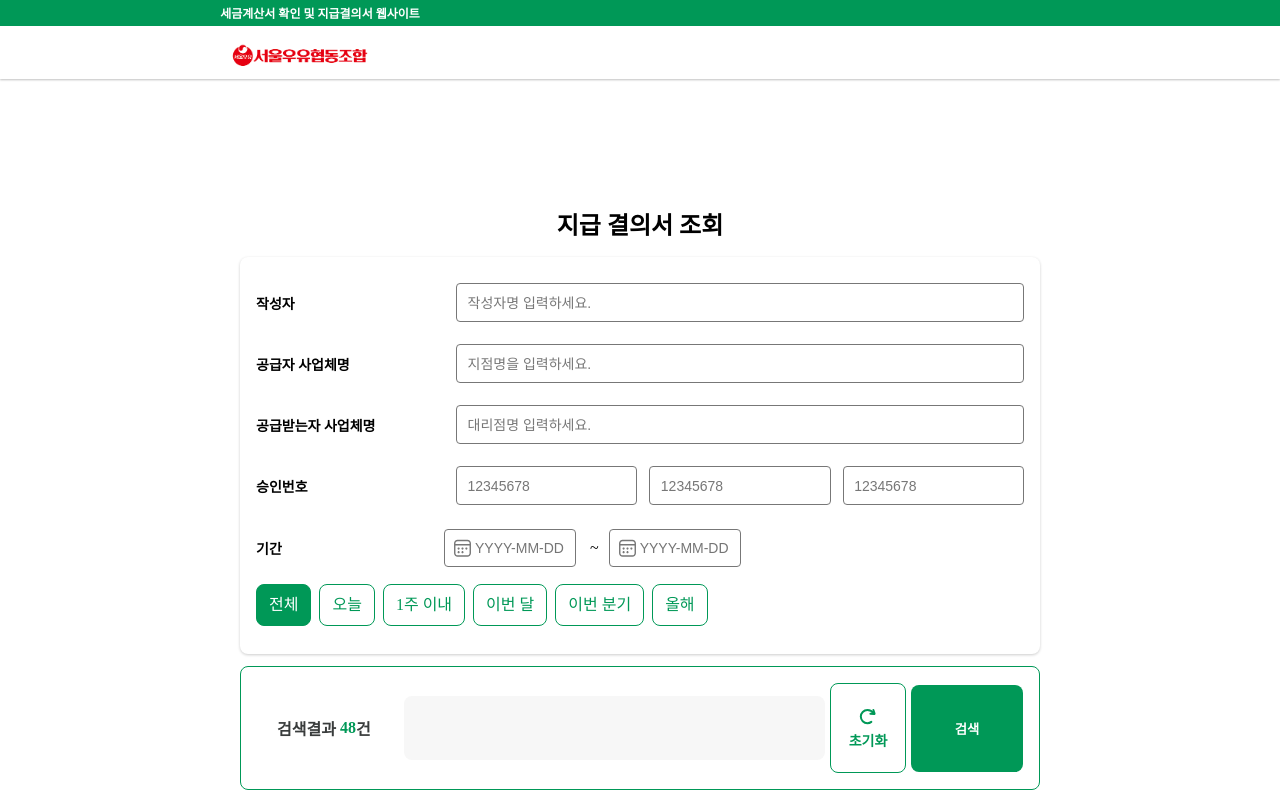
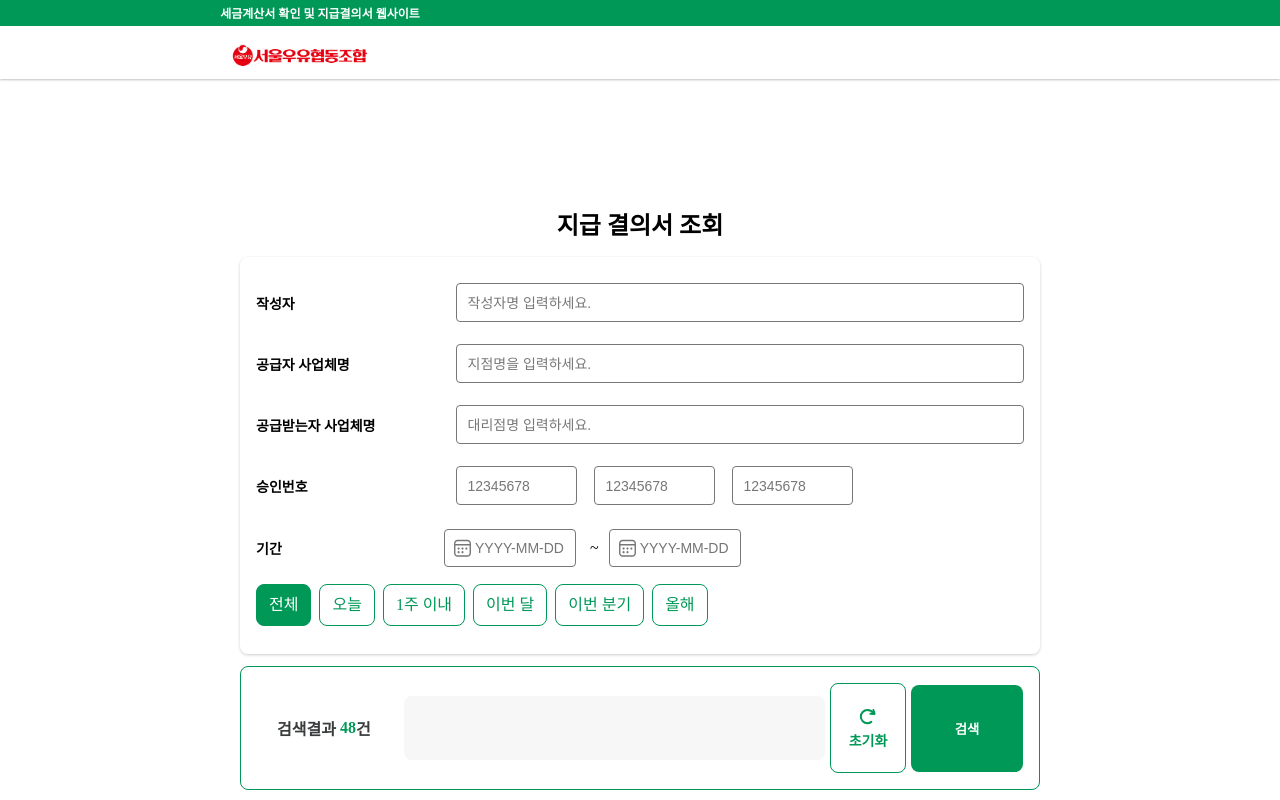
Before and after one commit to KUSITMS-31th-Seoul-Milk-team2/frontend, a React (Vite) app: page /search in a window 1280 px wide. Shown: the top 800 px of the page. Built offline with nearby package versions, Linux system fonts and the light colour scheme.

Commit message:
feat : cancel 버튼 만들기

```diff
--- a/src/components/Search/SearchComponent.tsx
+++ b/src/components/Search/SearchComponent.tsx
@@ -5,24 +5,32 @@ import "react-datepicker/dist/react-datepicker.css";
 import { startOfMonth, startOfQuarter, startOfYear, subWeeks } from "date-fns";
 import calendar from "@assets/icons/calendar.svg";
 import resetIcon from "@assets/icons/reset.svg";
+import cancelIcon from "@assets/icons/cancel.svg";
 
 const SearchComponent: React.FC = () => {
   const [filters, setFilters] = useState({
     writer: "",
     supplier: "",
     recipient: "",
-    approvalNumber: "",
+    approvalNumber1: "",
+    approvalNumber2: "",
+    approvalNumber3: "",
     startDate: null as Date | null,
     endDate: null as Date | null,
   });
+
   const [selectedFilter, setSelectedFilter] = useState<string | null>("전체");
   const [filterTags, setFilterTags] = useState<string[]>([]);
   const handleChange = (e: React.ChangeEvent<HTMLInputElement>) => {
-    setFilters({
-      ...filters,
-      [e.target.name]: e.target.value,
-    });
+    const { name, value } = e.target;
+    const filteredValue = value.replace(/\D/g, "").slice(0, 8);
+    setFilters((prevFilters) => ({
+      ...prevFilters,
+      [name]: filteredValue,
+    }));
   };
+
+
   const handleKeyDown = (e: React.KeyboardEvent<HTMLInputElement>, field: string) => {
     const value = filters[field as keyof typeof filters];
     if (e.nativeEvent.isComposing) return;
@@ -34,6 +42,24 @@ const SearchComponent: React.FC = () => {
       setFilters({ ...filters, [field]: "" });
     }
   };
+  const handleApprovalKeyDown = (e: React.KeyboardEvent<HTMLInputElement>) => {
+    if (e.nativeEvent.isComposing) return;
+    if (e.key === "Enter") {
+      const fullApprovalNumber = getFullApprovalNumber();
+      if (fullApprovalNumber.replace(/-/g, "").length === 24) {
+        if (!filterTags.includes(fullApprovalNumber)) {
+          setFilterTags((prevTags) => [...prevTags, fullApprovalNumber]);
+        }
+        setFilters({
+          ...filters,
+          approvalNumber1: "",
+          approvalNumber2: "",
+          approvalNumber3: "",
+        });
+      }
+    }
+  };
+
 
 const handleFilterClick = (filter: string) => {
     setSelectedFilter(filter);
@@ -79,13 +105,27 @@ const handleFilterClick = (filter: string) => {
       writer: "",
       supplier: "",
       recipient: "",
-      approvalNumber: "",
+      approvalNumber1: "",
+      approvalNumber2: "",
+      approvalNumber3: "",
       startDate: null,
       endDate: null,
     });
     setFilterTags([]);
     setSelectedFilter("전체");
   };
+  const handleClearField = (field: keyof typeof filters) => {
+    setFilters((prevFilters) => ({
+      ...prevFilters,
+      [field]: "",
+    }));
+  };
+  const getFullApprovalNumber = () => {
+    return `${filters.approvalNumber1}-${filters.approvalNumber2}-${filters.approvalNumber3}`;
+  };
+
+
+
   return (
     <SearchContainer>
       <GlobalStyles />
@@ -100,6 +140,9 @@ const handleFilterClick = (filter: string) => {
     onChange={handleChange}
     onKeyDown={(e) => handleKeyDown(e, "writer")}
   />
+    {filters.writer && (
+    <ClearIcon src={cancelIcon} alt="Clear" onClick={() => handleClearField("writer")} />
+    )}
     </InputContainer>
     <InputContainer>
   <Label>공급자 사업체명</Label>
@@ -111,6 +154,9 @@ const handleFilterClick = (filter: string) => {
     onChange={handleChange}
     onKeyDown={(e) => handleKeyDown(e, "supplier")}
   />
+  {filters.supplier && (
+    <ClearIcon src={cancelIcon} alt="Clear" onClick={() => handleClearField("supplier")} />
+  )}
 </InputContainer>
 <InputContainer>
   <Label>공급받는자 사업체명</Label>
@@ -122,35 +168,60 @@ const handleFilterClick = (filter: string) => {
     onChange={handleChange}
     onKeyDown={(e) => handleKeyDown(e, "recipient")}
   />
+  {filters.recipient && (
+    <ClearIcon src={cancelIcon} alt="Clear" onClick={() => handleClearField("recipient")} />
+  )}
 </InputContainer>
 <InputContainer>
   <Label>승인번호</Label>
-          <Input
+
+  <InputWrapper>
+    <InputApproval
       type="text"
-            name="approvalNumber"
+      name="approvalNumber1"
       placeholder="12345678"
-            value={filters.approvalNumber}
+      value={filters.approvalNumber1}
       onChange={handleChange}
-            onKeyDown={(e) => handleKeyDown(e, "approvalNumber")}
+      onKeyDown={handleApprovalKeyDown}
+      maxLength={8}
     />
-          <Input
+  </InputWrapper>
+
+  <InputWrapper>
+    <InputApproval
       type="text"
-            name="approvalNumber"
+      name="approvalNumber2"
       placeholder="12345678"
-            value={filters.approvalNumber}
+      value={filters.approvalNumber2}
       onChange={handleChange}
-            onKeyDown={(e) => handleKeyDown(e, "approvalNumber")}
+      onKeyDown={handleApprovalKeyDown}
+      maxLength={8}
     />
-          <Input
+  </InputWrapper>
+
+  <InputWrapper>
+    <InputApproval
       type="text"
-            name="approvalNumber"
+      name="approvalNumber3"
       placeholder="12345678"
-            value={filters.approvalNumber}
+      value={filters.approvalNumber3}
       onChange={handleChange}
-            onKeyDown={(e) => handleKeyDown(e, "approvalNumber")}
+      onKeyDown={handleApprovalKeyDown}
+      maxLength={8}
     />
+  </InputWrapper>
+
+  {(filters.approvalNumber1 || filters.approvalNumber2 || filters.approvalNumber3) && (
+    <ClearIconApproval src={cancelIcon} alt="Clear" onClick={() => {
+      setFilters({
+        ...filters,
+        approvalNumber1: "",
+        approvalNumber2: "",
+        approvalNumber3: "",
+      });
+    }} />
+  )}
 </InputContainer>
-
         <DateContainer>
           <DateLabel>기간</DateLabel>
           <DatePickerWrapper>
@@ -262,6 +333,30 @@ const Input = styled.input`
   background: #FFF;
   font-size: 14px;
   min-width: 150px;
+  &::placeholder {
+    color: #777;
+  }
+
+  @media (max-width: 768px) {
+    width: 30%;
+    font-size: 12px;
+    padding: 8px;
+  }
+
+  @media (max-width: 480px) {
+    width: 20%;
+    font-size: 12px;
+    padding: 6px;
+  }
+`;
+const InputApproval = styled.input`
+  flex: 1;
+  padding: 10.5px;
+  border-radius: 4px;
+  border: 1px solid #777;
+  background: #FFF;
+  font-size: 14px;
+  max-width: 98px;
   &::placeholder {
     color: #777;
   }
@@ -460,3 +555,24 @@ const ResetIcon = styled.img`
   height: 20px;
   margin-bottom: 4px;
 `;
+
+const ClearIcon = styled.img`
+  position: absolute;
+  right: 320px;
+  width: 14px;
+  height: 14px;
+  cursor: pointer;
+`;
+const ClearIconApproval = styled.img`
+  position: absolute;
+  right: 485px;
+  width: 14px;
+  height: 14px;
+  cursor: pointer;
+`;
+const InputWrapper = styled.div`
+  position: relative;
+  display: flex;
+  align-items: center;
+  margin-right: 5px;
+`;
```
Also changed, not shown: src/assets/icons/cancel.svg (added). Lines whose indentation alone changed are shown as unchanged.
